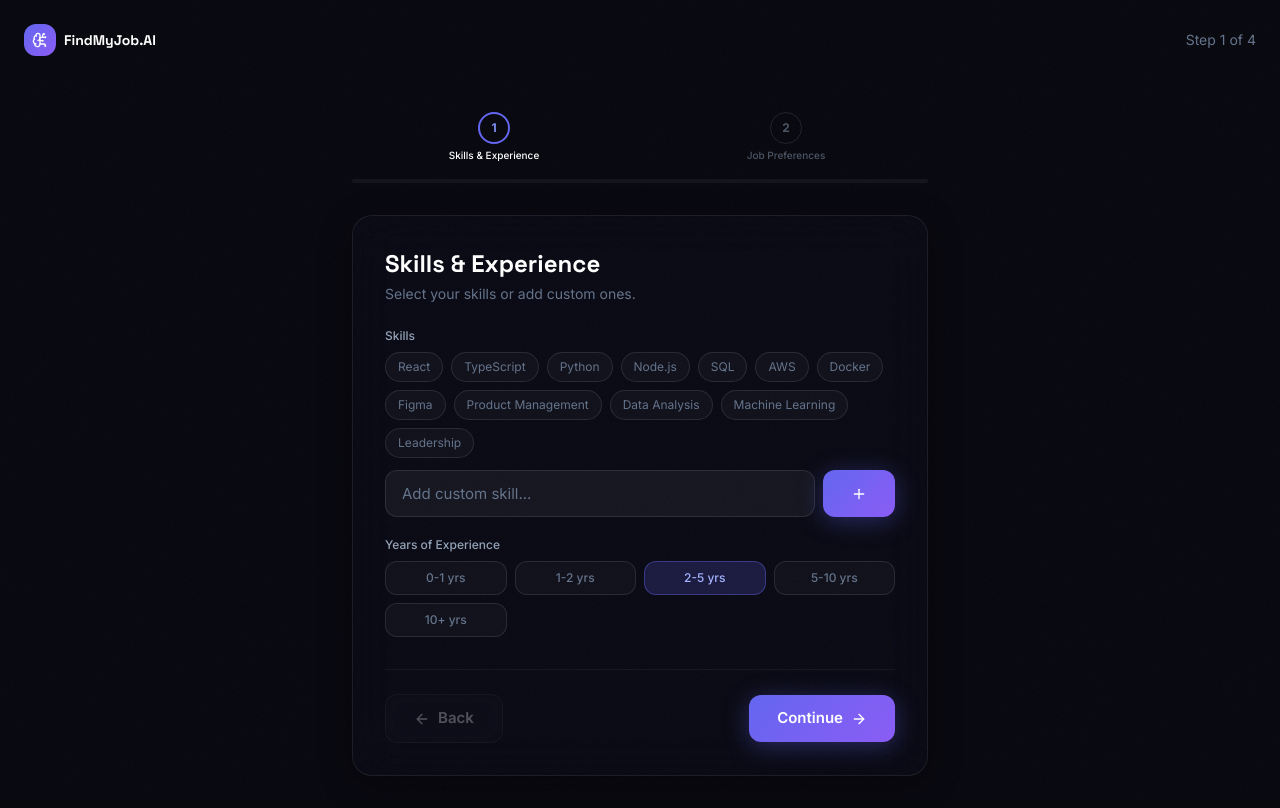
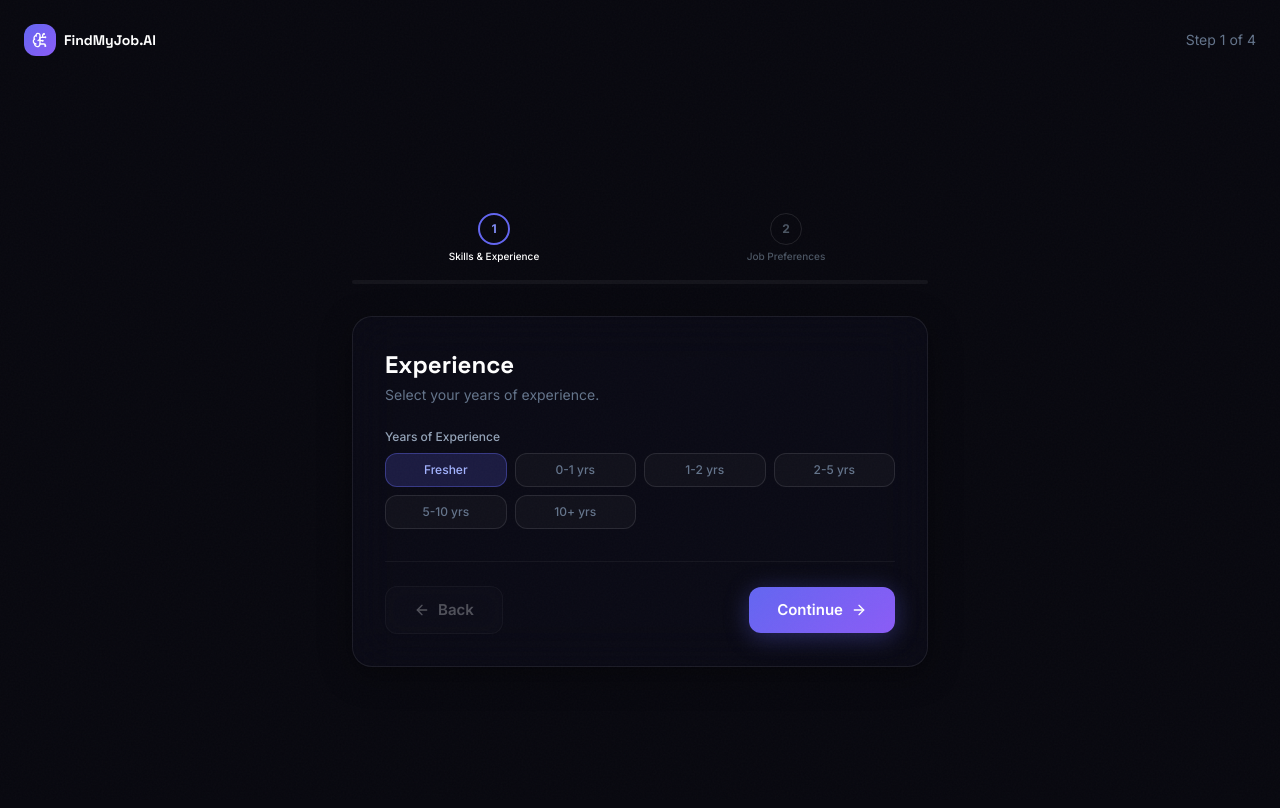
Before and after one commit to ravichandrareddy2712-bit/Fill_My_Job, a Next.js app: page /onboarding in a window 1280 px wide. Built offline with nearby package versions, Linux system fonts and the light colour scheme.

Commit message:
Update preferences, add Fresher, remove skills, connect to local webhook

```diff
--- a/src/app/onboarding/page.tsx
+++ b/src/app/onboarding/page.tsx
@@ -16,9 +16,8 @@ const steps = [
 
 // Removed UploadBox component
 
-const skillSuggestions = ['React', 'TypeScript', 'Python', 'Node.js', 'SQL', 'AWS', 'Docker', 'Figma', 'Product Management', 'Data Analysis', 'Machine Learning', 'Leadership']
-const roleOptions = ['Software Engineer', 'Product Manager', 'Data Scientist', 'UX Designer', 'Marketing Manager', 'DevOps Engineer', 'Business Analyst', 'Sales Engineer']
-const locationOptions = ['Remote', 'New York', 'San Francisco', 'London', 'Berlin', 'Singapore', 'Toronto', 'Austin']
+const roleOptions = ['Internship', 'Full-time Job', 'Part-time Job', 'Software Engineer', 'Product Manager', 'Data Scientist', 'UX Designer', 'Marketing Manager']
+const locationOptions = ['India', 'Remote', 'United States', 'United Kingdom', 'Germany', 'Singapore', 'Canada', 'Australia']
 
 import { useFileContext } from '@/context/FileContext'
 
@@ -28,23 +27,16 @@ export default function OnboardingPage() {
   const [isSubmitting, setIsSubmitting] = useState(false)
   const [step, setStep] = useState(1)
   const [form, setForm] = useState({
-    skills: [] as string[],
-    experience: '2-5',
+    experience: 'Fresher',
     roles: [] as string[],
     locations: [] as string[],
   })
-  const [skillInput, setSkillInput] = useState('')
   const [direction, setDirection] = useState(1)
 
   const goNext = () => { setDirection(1); setStep((s) => Math.min(s + 1, 2)) }
   const goPrev = () => { setDirection(-1); setStep((s) => Math.max(s - 1, 1)) }
 
-  const toggleSkill = (s: string) => {
-    setForm(f => ({
-      ...f,
-      skills: f.skills.includes(s) ? f.skills.filter(x => x !== s) : [...f.skills, s]
-    }))
-  }
+
 
   const toggleRole = (r: string) => {
     setForm(f => ({
@@ -60,24 +52,18 @@ export default function OnboardingPage() {
     }))
   }
 
-  const addCustomSkill = () => {
-    if (skillInput.trim() && !form.skills.includes(skillInput.trim())) {
-      setForm(f => ({ ...f, skills: [...f.skills, skillInput.trim()] }))
-      setSkillInput('')
-    }
-  }
+
 
   const handleSubmit = async () => {
     setIsSubmitting(true)
     try {
       const formData = new FormData()
-      formData.append('skills', JSON.stringify(form.skills))
       formData.append('experience', form.experience)
       formData.append('roles', JSON.stringify(form.roles))
       formData.append('locations', JSON.stringify(form.locations))
       if (resumeFile) formData.append('resume', resumeFile)
 
-      const webhookUrl = process.env.NEXT_PUBLIC_N8N_WEBHOOK_URL
+      const webhookUrl = process.env.NEXT_PUBLIC_N8N_WEBHOOK_URL || 'http://localhost:5678/webhook-test/resume-upload'
       if (webhookUrl) {
         await fetch(webhookUrl, { method: 'POST', body: formData })
       }
@@ -157,46 +143,16 @@ export default function OnboardingPage() {
                 {/* Step 1: Skills */}
                 {step === 1 && (
                   <div>
-                    <h2 className="font-display font-bold text-2xl text-white mb-1">Skills & Experience</h2>
-                    <p className="text-[#64748b] text-sm mb-6">Select your skills or add custom ones.</p>
+                    <h2 className="font-display font-bold text-2xl text-white mb-1">Experience</h2>
+                    <p className="text-[#64748b] text-sm mb-6">Select your years of experience.</p>
 
-                    {/* Skills */}
-                    <div className="mb-5">
-                      <label className="text-[#94a3b8] text-xs font-medium mb-2 block">Skills</label>
-                      <div className="flex flex-wrap gap-2 mb-3">
-                        {skillSuggestions.map((s) => (
-                          <button
-                            key={s}
-                            onClick={() => toggleSkill(s)}
-                            className={`text-xs px-3 py-1.5 rounded-full border transition-all ${
-                              form.skills.includes(s)
-                                ? 'bg-indigo-500/20 border-indigo-500/40 text-indigo-300'
-                                : 'bg-white/3 border-white/10 text-[#64748b] hover:border-white/20 hover:text-white'
-                            }`}
-                          >
-                            {s}
-                          </button>
-                        ))}
-                      </div>
-                      <div className="flex gap-2">
-                        <input
-                          className="input-glass text-sm flex-1"
-                          placeholder="Add custom skill..."
-                          value={skillInput}
-                          onChange={e => setSkillInput(e.target.value)}
-                          onKeyDown={e => e.key === 'Enter' && addCustomSkill()}
-                        />
-                        <button onClick={addCustomSkill} className="btn-primary py-2.5 px-4">
-                          <Plus className="w-4 h-4" />
-                        </button>
-                      </div>
-                    </div>
+
 
                     {/* Experience */}
                     <div>
                       <label className="text-[#94a3b8] text-xs font-medium mb-2 block">Years of Experience</label>
                       <div className="grid grid-cols-4 gap-2">
-                        {['0-1', '1-2', '2-5', '5-10', '10+'].map((lvl) => (
+                        {['Fresher', '0-1', '1-2', '2-5', '5-10', '10+'].map((lvl) => (
                           <button
                             key={lvl}
                             onClick={() => setForm(f => ({ ...f, experience: lvl }))}
@@ -206,7 +162,7 @@ export default function OnboardingPage() {
                                 : 'bg-white/3 border-white/10 text-[#64748b] hover:border-white/20 hover:text-white'
                             }`}
                           >
-                            {lvl} yrs
+                            {lvl === 'Fresher' ? 'Fresher' : `${lvl} yrs`}
                           </button>
                         ))}
                       </div>
@@ -263,7 +219,7 @@ export default function OnboardingPage() {
                       <p className="text-indigo-300 text-xs font-semibold mb-2">Summary</p>
                       <div className="text-[#94a3b8] text-xs space-y-1">
                         <p>📄 {resumeFile ? resumeFile.name : 'Resume Uploaded'}</p>
-                        <p>💼 {form.experience} years experience · {form.skills.length} skills</p>
+                        <p>💼 {form.experience} {form.experience === 'Fresher' ? '' : 'years '}experience</p>
                         <p>🎯 {form.roles.length || 0} roles · {form.locations.length || 0} locations</p>
                       </div>
                     </div>
```
